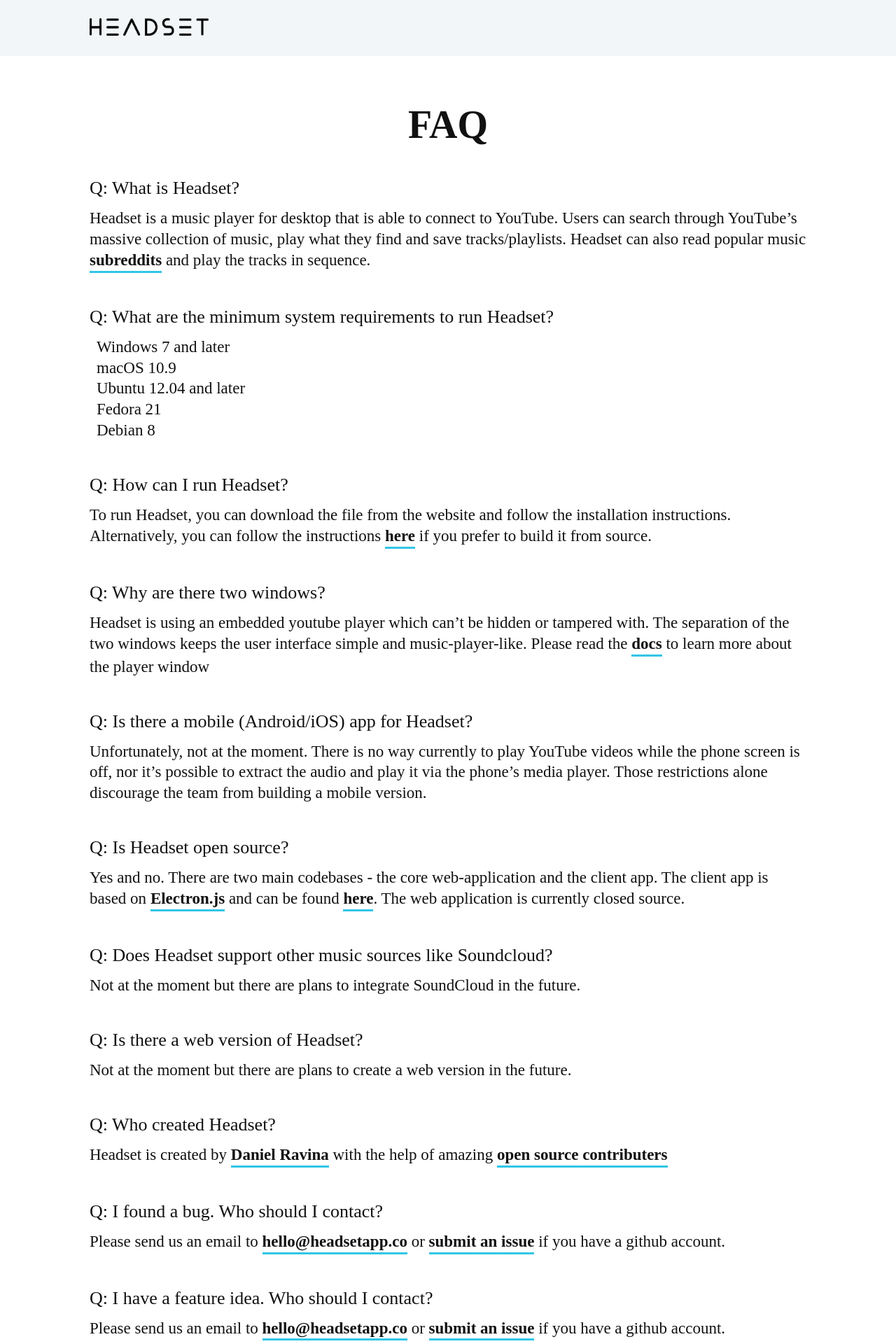
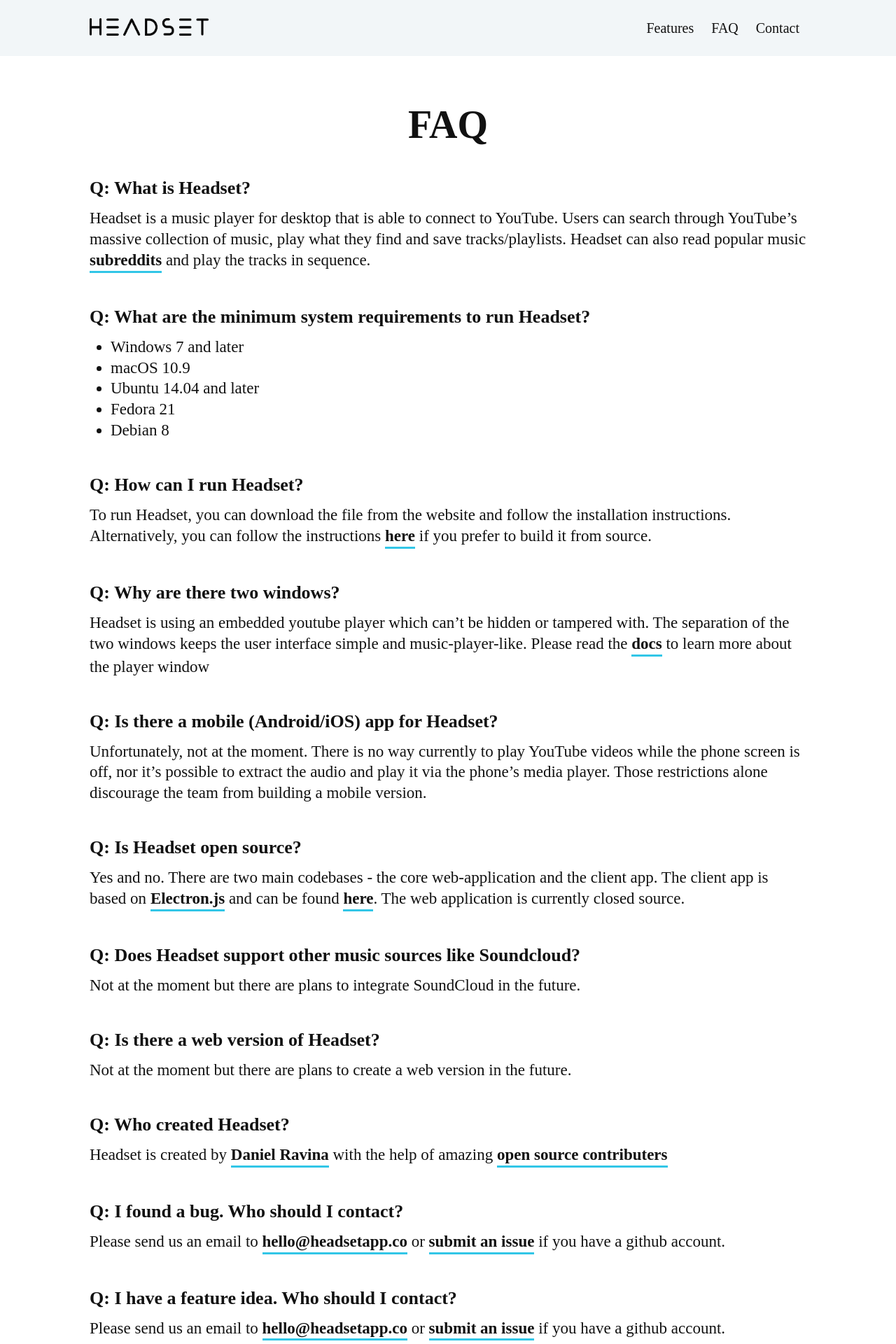
Before and after one commit to headsetapp/headsetapp.github.io, a Jekyll site: the page built from docs/faq.md, in a window 1280 px wide. Shown: the top 1920 px of the page at 70% size. Built offline with Jekyll 4.4.1, drawn with Linux system fonts in a browser that asks for light colours; nearby versions of some CDN libraries; our own code applies the rules of GitHub Pages for plain Markdown files; library files that are not in the unit come from our copies.

Commit message:
add menu to faq

```diff
--- a/_layouts/default.html
+++ b/_layouts/default.html
@@ -27,6 +27,17 @@
           <div class="logo">
             <a href="/">
               <img src="https://headsetapp.co/images/Logo-dark.png" alt="">
+            </a>
+          </div>
+          <div class="main-menu">
+            <a href="https://headsetapp.co/#features">
+              Features
+            </a>
+            <a href="https://headsetapp.co/docs/faq">
+              FAQ
+            </a>
+            <a href="https://headsetapp.co/#contact">
+              Contact
             </a>
           </div>
         </div>
--- a/css/document.css
+++ b/css/document.css
@@ -15,15 +15,16 @@
   font-size: 26px;
   font-weight: 400;
   margin-top: 50px;
+  font-weight: bold;
 }
 
 .document ul {
-  list-style-type: circle;
-  margin-left: 10px;
+  list-style-type: disc;
+  margin-left: 30px;
 }
 
 .document ul li {
-  list-style-type: circle;
+  list-style-type: disc;
 }
 
 .document h1 {
--- a/docs/faq.md
+++ b/docs/faq.md
@@ -10,7 +10,7 @@
 
 - Windows 7 and later
 - macOS 10.9
-- Ubuntu 12.04 and later
+- Ubuntu 14.04 and later
 - Fedora 21
 - Debian 8
 
```
